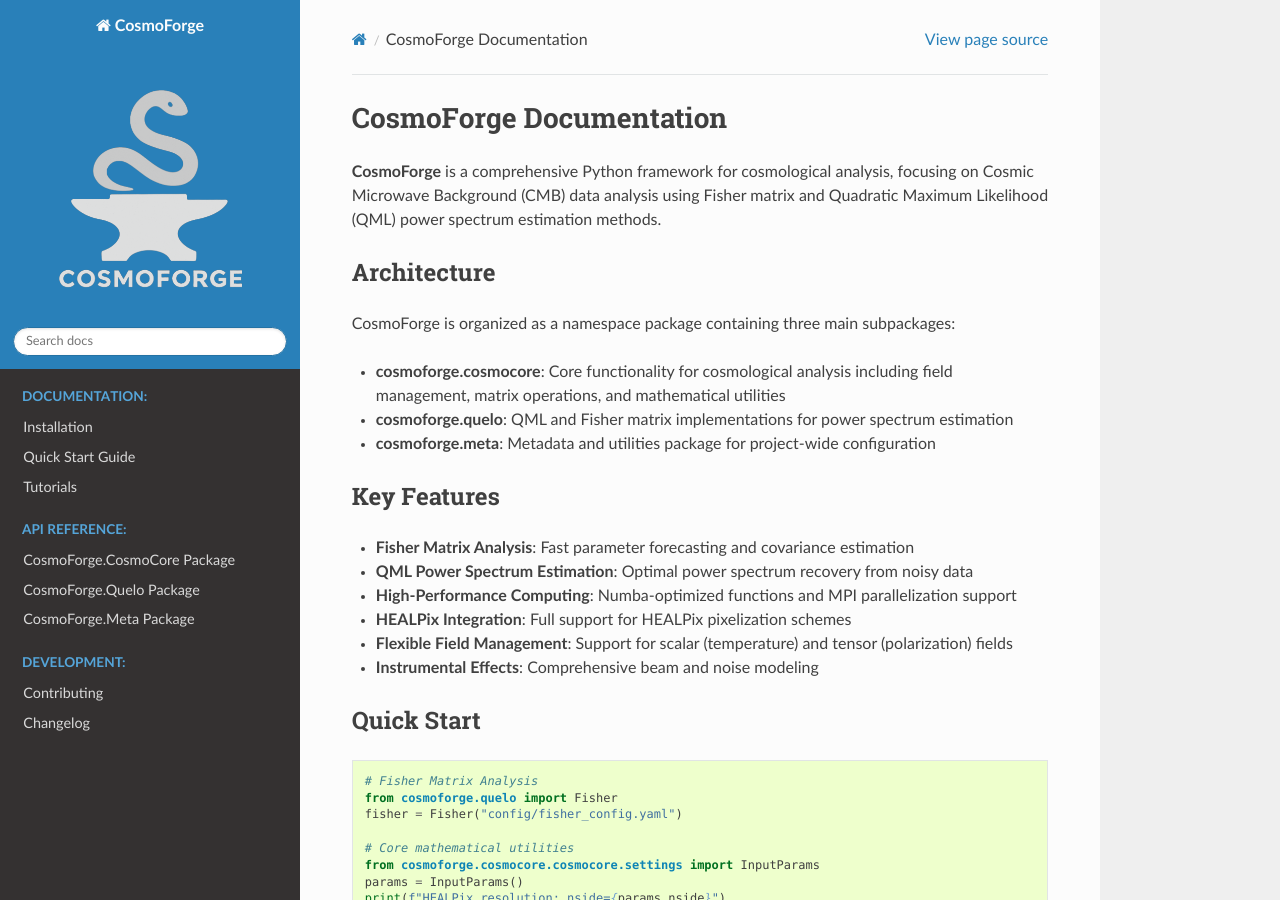
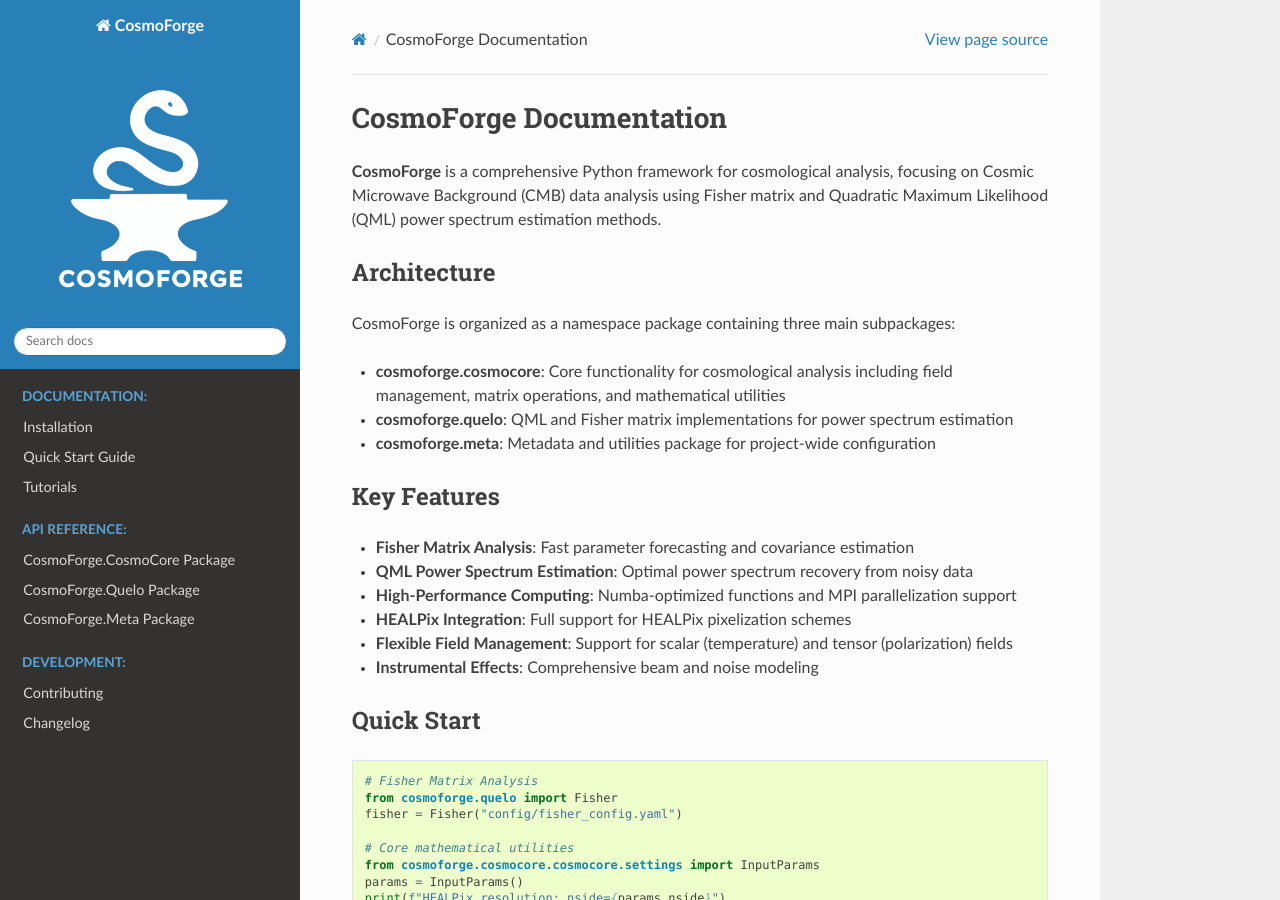
Before and after one commit to ggalloni/CosmoForge, a Sphinx documentation site: the page built from docs/source/index.rst, in a window 1280 px wide and 900 px high. Built offline with Sphinx 7.4.7 and the Read the Docs theme 3.1.0, drawn with Linux system fonts in a browser that asks for light colours.

Commit message:
change logo for docs

```diff
--- a/docs/source/conf.py
+++ b/docs/source/conf.py
@@ -96,7 +96,7 @@ language = "en"
 html_theme = "sphinx_rtd_theme"  # Use Read the Docs theme
 html_static_path = ["_static"]
 
-html_logo = "_static/logo_cosmoforge_dark.png"
+html_logo = "_static/logo_cosmoforge_white.png"
 
 # Copy .nojekyll file to output directory for GitHub Pages
 html_extra_path = [".nojekyll"]
```
Also changed, not shown: docs/source/_static/logo_cosmoforge_dark.png (deleted), docs/source/_static/logo_cosmoforge_light.png (deleted), docs/source/_static/logo_cosmoforge_white.png (added).
